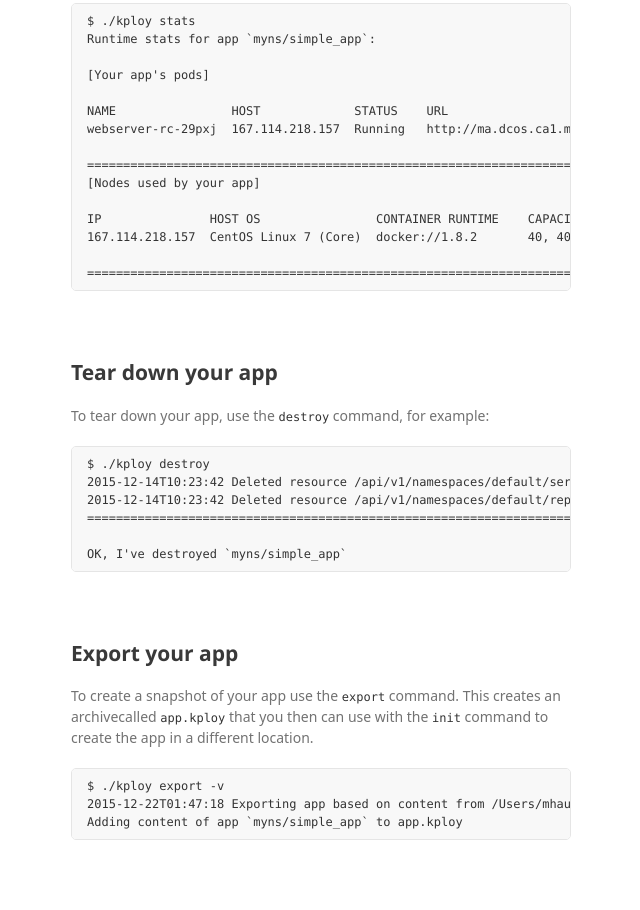
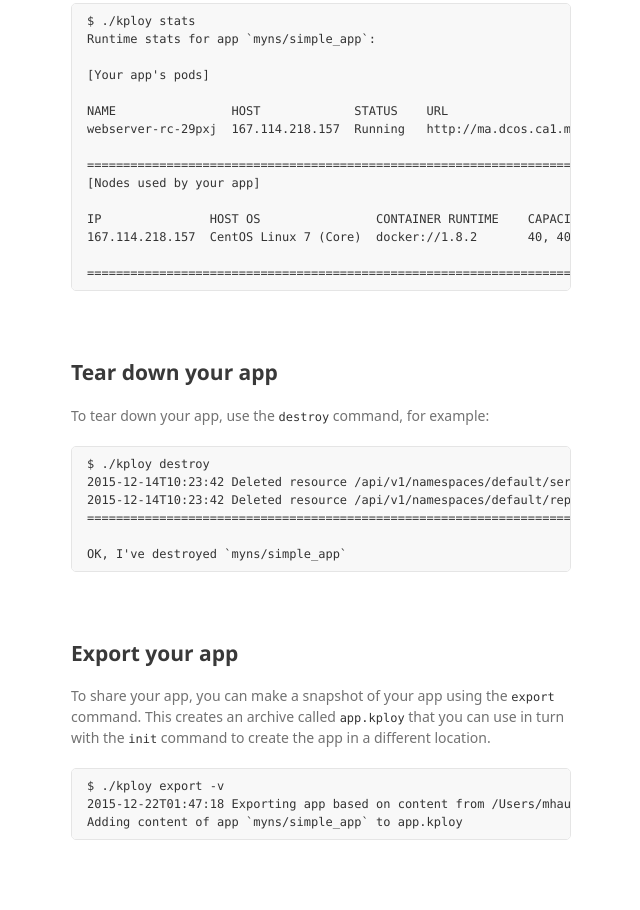
Before and after one commit to kubernauts/kploy, a plain HTML site: page index.html in a window 1280 px wide. Shown: the part 3683-4593 px from the top of the page, without its empty margins (499-1139 px from the left). Drawn offline with Linux system fonts and the light colour scheme; a web font is replaced by a local one.

Commit message:
minor fix

```diff
--- a/index.html
+++ b/index.html
@@ -179,8 +179,8 @@ OK, I've destroyed `myns/simple_app`
       </section>
       <section>
         <h2 id="export">Export your app</h2>
-        <p>To create a snapshot of your app use the <code>export</code> command. This creates an archivecalled
-        <code>app.kploy</code> that you then can use with the <code>init</code> command to create the app in a different location.</p>
+        <p>To share your app, you can make a snapshot of your app using the <code>export</code> command. This creates an archive called
+        <code>app.kploy</code> that you can use in turn with the <code>init</code> command to create the app in a different location.</p>
 <pre><code>$ ./kploy export -v
 2015-12-22T01:47:18 Exporting app based on content from /Users/mhausenblas/Documents/repos/kubernauts/kploy
 Adding content of app `myns/simple_app` to app.kploy
```
